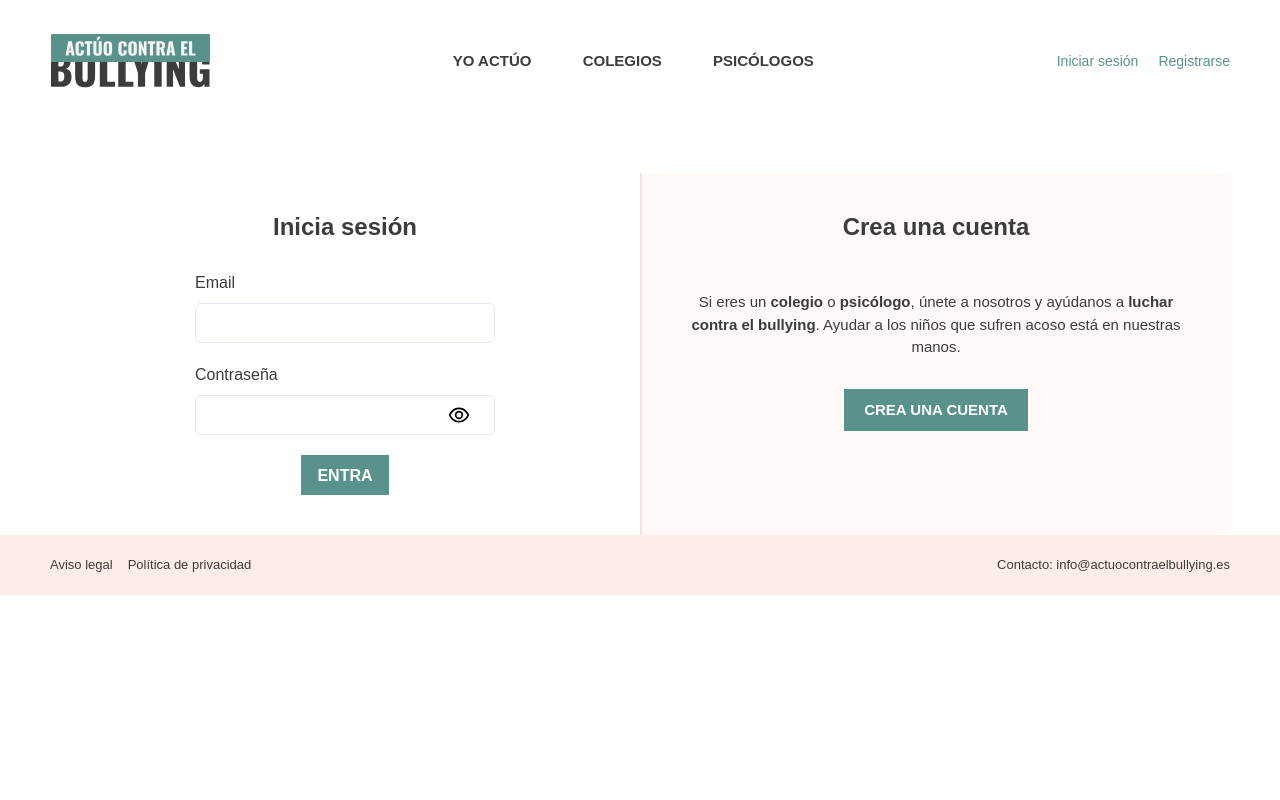
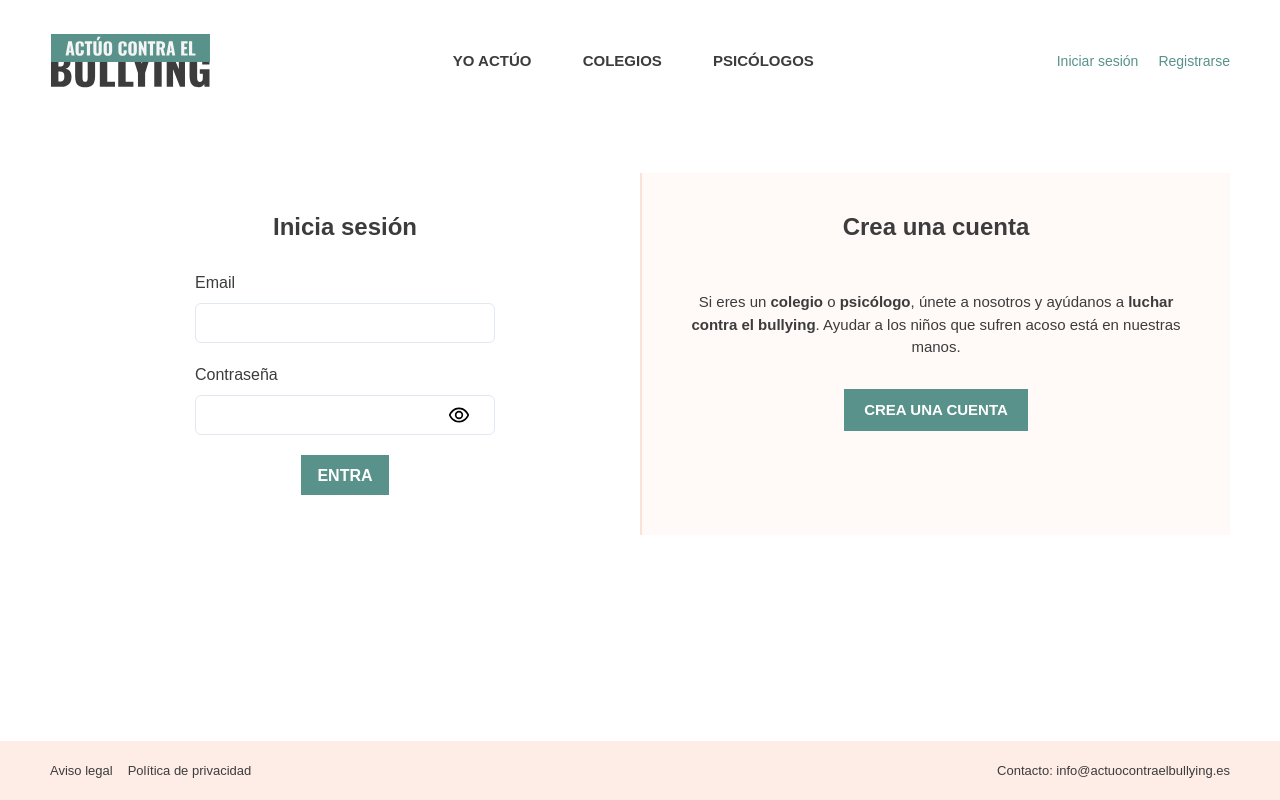
Before and after one commit to esterfrontend/capstone-client, a React (Create React App) app: page /inicio-sesion in a window 1280 px wide. Built offline with nearby package versions, Linux system fonts and the light colour scheme.

Commit message:
Coloca el footer abajo de la pantalla

```diff
--- a/src/layouts/Layout.jsx
+++ b/src/layouts/Layout.jsx
@@ -2,13 +2,18 @@ import Navbar from "../Components/Navbar/Navbar"
 import { Outlet } from "react-router-dom"
 import { AuthProvider } from "../contexts/AuthContext"
 import Footer from "../Components/Footer/Footer"
+import { Box, Flex } from "@chakra-ui/react"
 
 const Layout = () => {
     return (
         <AuthProvider>
-            <Navbar />
-            <Outlet />
-            <Footer />
+            <Flex minH={'100vh'} flexDir={'column'}>
+                <Navbar />
+                <Box flex={'1'}>
+                    <Outlet />
+                </Box>
+                <Footer />
+            </Flex>
         </AuthProvider>
     )
 }
```
